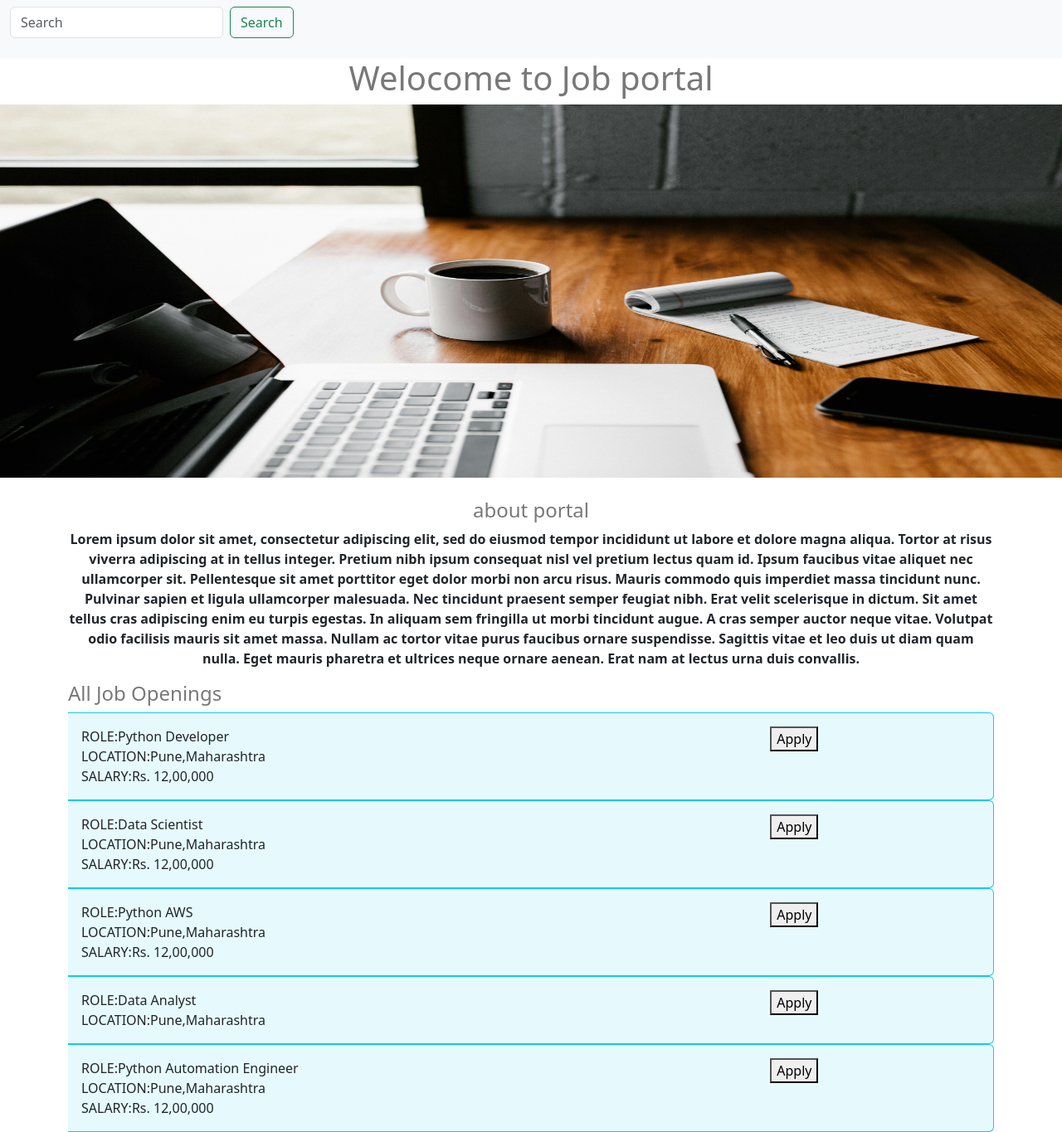
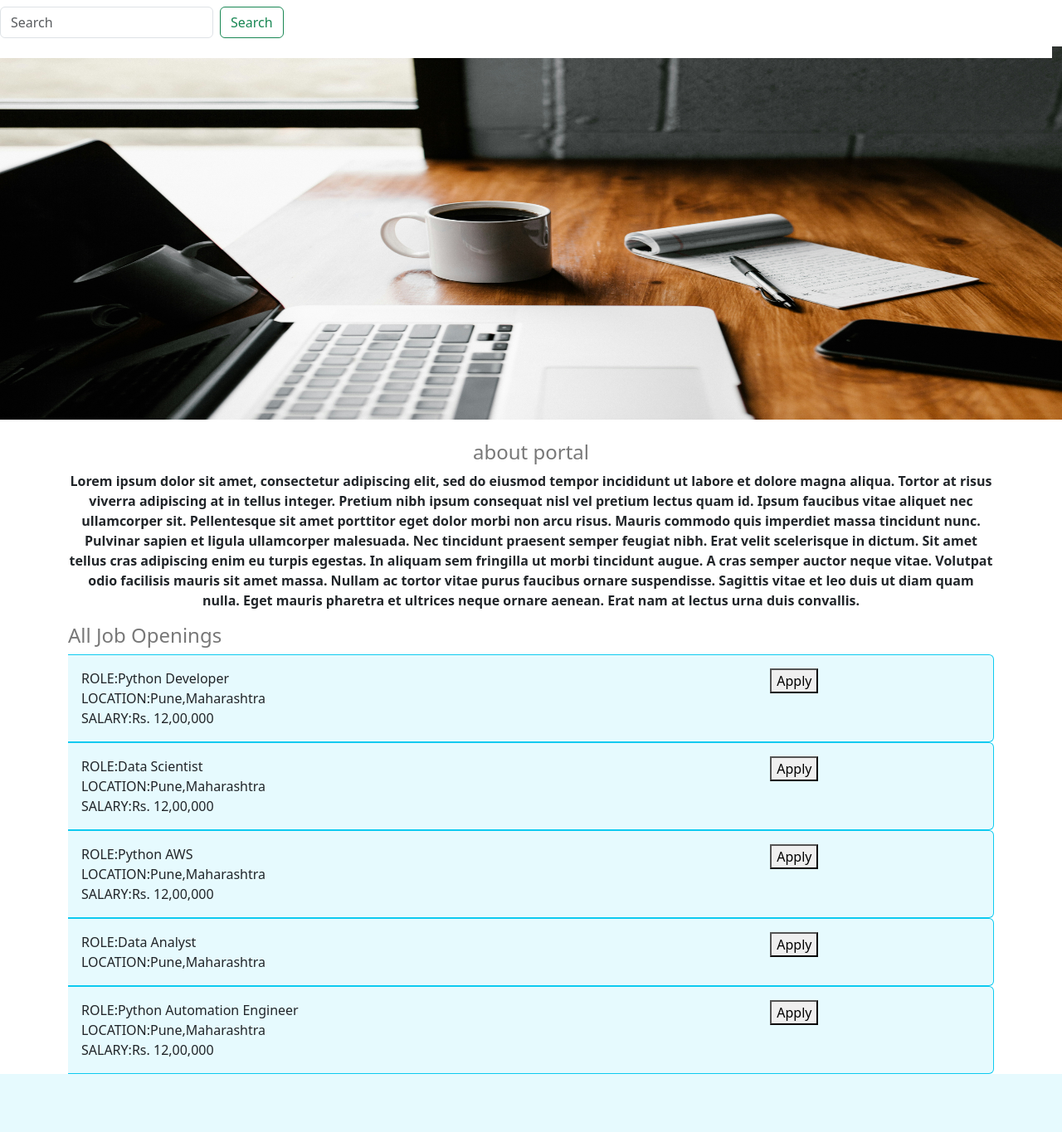
Before and after one commit to vivekbagul02/database_driven_job_search_site, a Flask app: page / in a window 1280 px wide; the page is wider, and only the part inside the window is pictured. Shown: that part at 83% size. After the commit the page ends 1295 px from the top of that part, so only its background shows below. Run offline with Flask 3, Linux system fonts and the light colour scheme.

Commit message:
navbar added succesfully

```diff
--- a/templates/nav.html
+++ b/templates/nav.html
@@ -1,4 +1,7 @@
-<nav class="navbar bg-body-tertiary">
+
+
+<div class="row">
+<nav class="navbar navbar-inverse navbar-fixed-top" class="col-12" style=background:white;position:fixed; >
   <div class="container-fluid">
     <form class="d-flex" role="search">
       <input class="form-control me-2" type="search" placeholder="Search" aria-label="Search">
@@ -6,3 +9,4 @@
     </form>
   </div>
 </nav>
+  </div>
```
